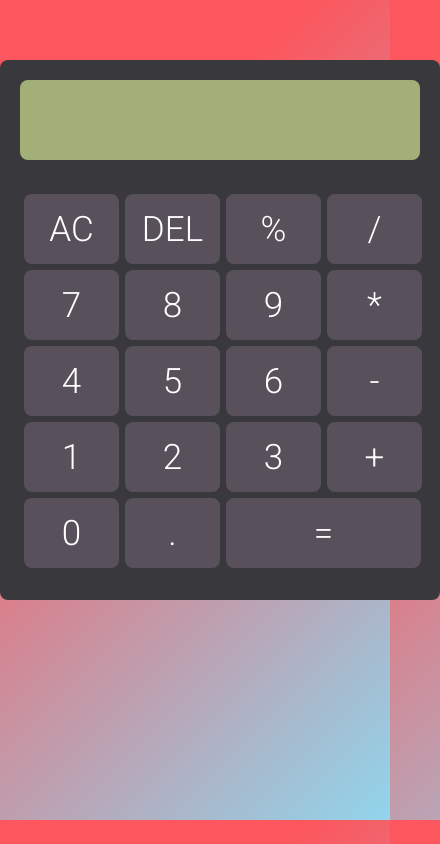
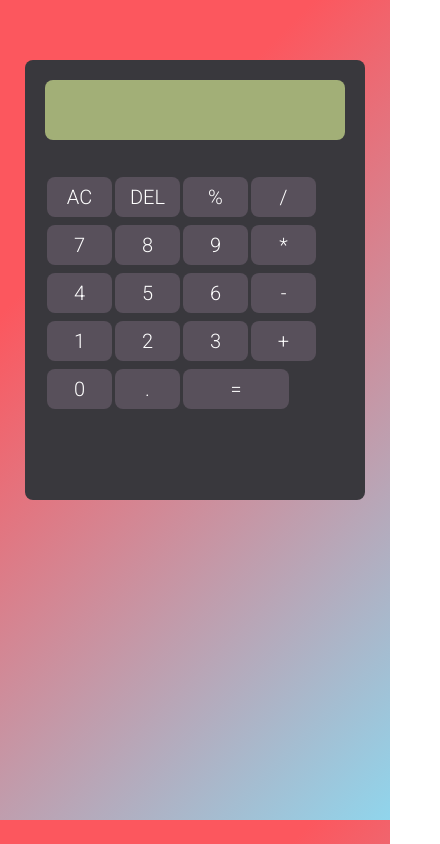
Before and after one commit to Asad474/Calculator, a plain HTML site: page index.html in a window 390 px wide. Shown: the whole page, 440 px wide, since content can reach past the window. Drawn offline with nearby package versions, Linux system fonts and the light colour scheme.

Commit message:
Responsive

```diff
--- a/index.css
+++ b/index.css
@@ -47,11 +47,10 @@ input[type = 'button']{
     width: 195px;
 }
 
-/* @media(max-width : 600px){
+@media(max-width : 600px){
     .calc{
-        width: 55%;
-        height: 340px;
-        padding: 20px;
+        width: 300px;
+        height: 400px;
     }
 
     .calc-display{
@@ -59,7 +58,7 @@ input[type = 'button']{
     }
 
     input[type = 'button']{
-        width: 52px;
+        width: 65px;
         height: 40px;
         font-size: 20px;
         margin: 1px 0;
@@ -69,4 +68,4 @@ input[type = 'button']{
     #eval{
         width: 106px;
     }
-} */
+}
```
